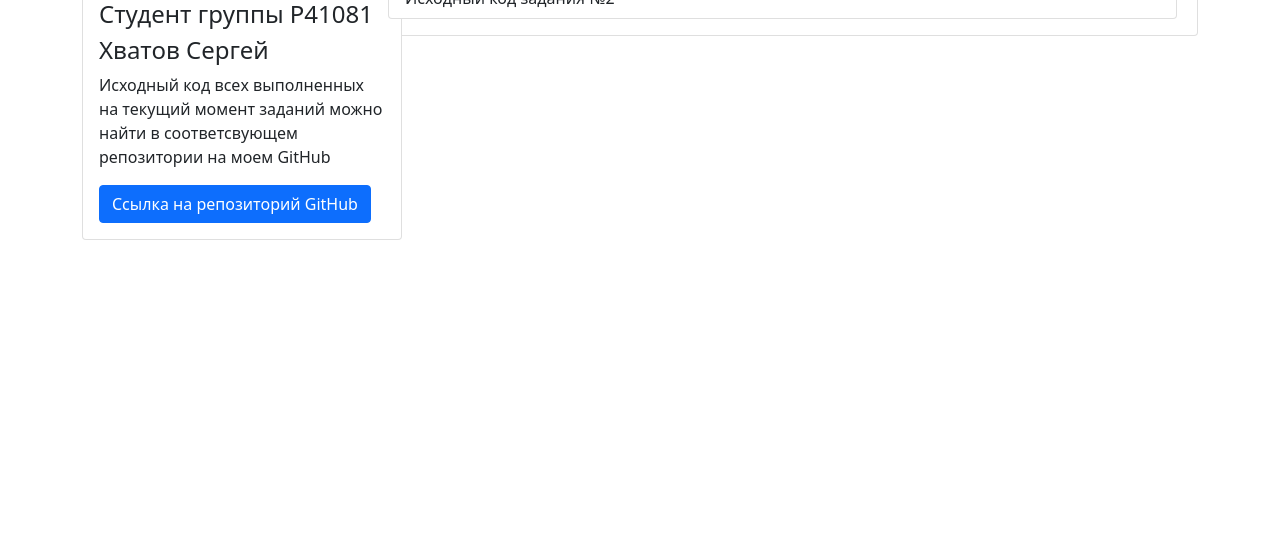
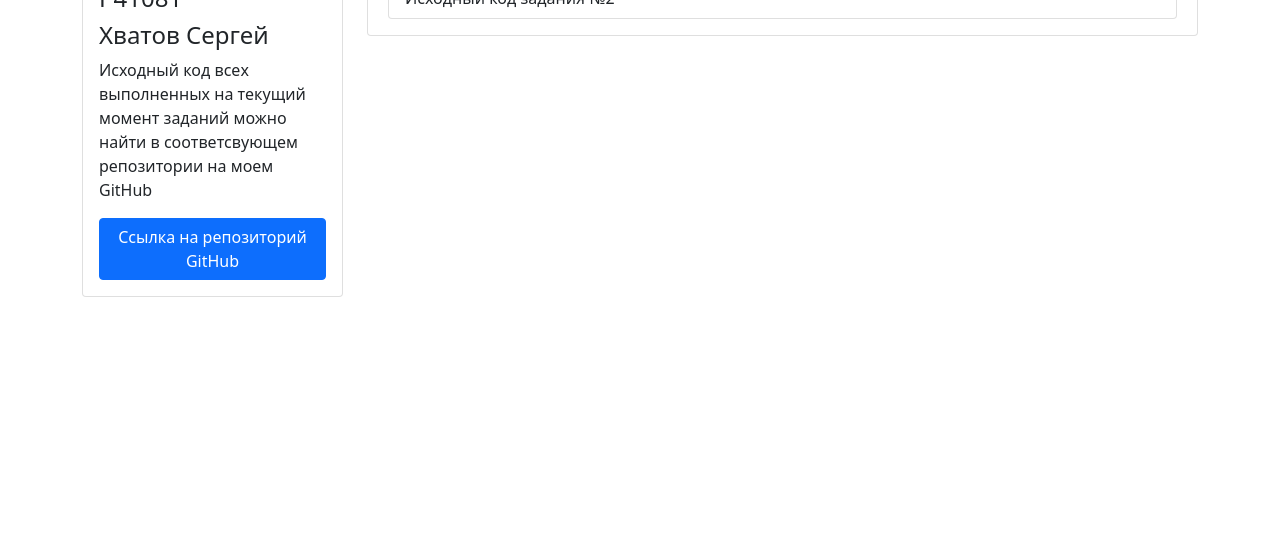
Before and after one commit to SHvatov/ifmo-labs, a website: page resources/index.html in a window 1280 px wide. Shown: the part 256-800 px from the top of the page. Drawn offline with nearby package versions, Linux system fonts and the light colour scheme.

Commit message:
Fixed size of the card image
Signed-off-by: shvatov <ishvatov@gmail.com>

```diff
--- a/resources/index.html
+++ b/resources/index.html
@@ -11,7 +11,7 @@
 <div class='container'>
   <div class="row">
     <div class="col-sm-3">
-      <div class="card" style="width: 20rem;">
+      <div class='card' style='width: 100%;'>
         <img alt='...' class='card-img-top' src='https://avatars.githubusercontent.com/u/15994914?v=4'>
         <div class='card-body'>
           <h4 class='card-title'>Студент группы P41081</h4>
```
